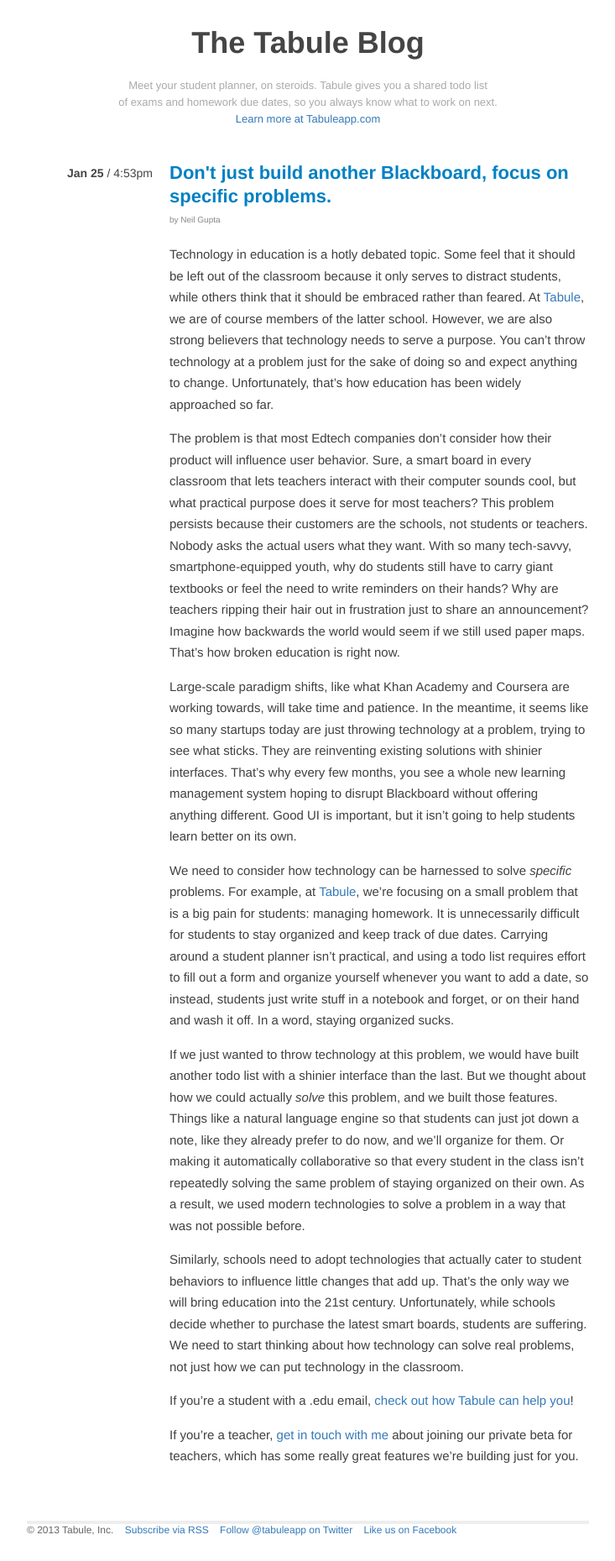
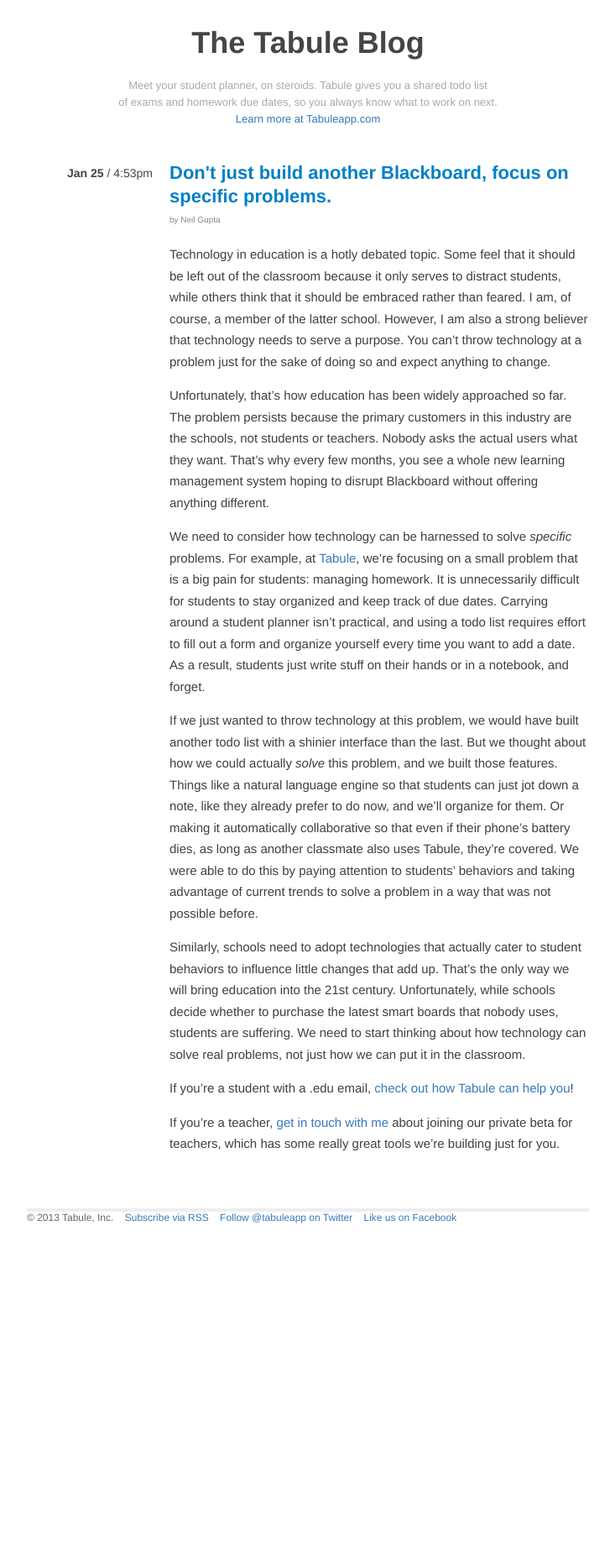
Before and after one commit to Tabule/TabuleBlog, a Jekyll site: the page built from _posts/2013-01-25-why-edtech-needs-focus.md, in a window 1280 px wide. Shown: the whole page at 84% size, without its empty margins (273-1006 px from the left). Built offline with Jekyll 4.4.1, drawn with Linux system fonts in a browser that asks for light colours; comment, search, counter and statistics services are not loaded; after the commit the page ends 1487 px from its top, so only the background shows below that.

Commit message:
cut parts of edtech needs focus post

```diff
--- a/_posts/2013-01-25-why-edtech-needs-focus.md
+++ b/_posts/2013-01-25-why-edtech-needs-focus.md
@@ -6,18 +6,16 @@
 time: 4:53pm
 ---
 
-Technology in education is a hotly debated topic. Some feel that it should be left out of the classroom because it only serves to distract students, while others think that it should be embraced rather than feared. At [Tabule](https://tabuleapp.com), we are of course members of the latter school. However, we are also strong believers that technology needs to serve a purpose. You can't throw technology at a problem just for the sake of doing so and expect anything to change. Unfortunately, that's how education has been widely approached so far.
+Technology in education is a hotly debated topic. Some feel that it should be left out of the classroom because it only serves to distract students, while others think that it should be embraced rather than feared. I am, of course, a member of the latter school. However, I am also a strong believer that technology needs to serve a purpose. You can't throw technology at a problem just for the sake of doing so and expect anything to change.
 
-The problem is that most Edtech companies don't consider how their product will influence user behavior. Sure, a smart board in every classroom that lets teachers interact with their computer sounds cool, but what practical purpose does it serve for most teachers? This problem persists because their customers are the schools, not students or teachers. Nobody asks the actual users what they want. With so many tech-savvy, smartphone-equipped youth, why do students still have to carry giant textbooks or feel the need to write reminders on their hands? Why are teachers ripping their hair out in frustration just to share an announcement? Imagine how backwards the world would seem if we still used paper maps. That's how broken education is right now.
+Unfortunately, that's how education has been widely approached so far. The problem persists because the primary customers in this industry are the schools, not students or teachers. Nobody asks the actual users what they want. That's why every few months, you see a whole new learning management system hoping to disrupt Blackboard without offering anything different.
 
-Large-scale paradigm shifts, like what Khan Academy and Coursera are working towards, will take time and patience. In the meantime, it seems like so many startups today are just throwing technology at a problem, trying to see what sticks. They are reinventing existing solutions with shinier interfaces. That's why every few months, you see a whole new learning management system hoping to disrupt Blackboard without offering anything different. Good UI is important, but it isn't going to help students learn better on its own.
+We need to consider how technology can be harnessed to solve *specific* problems. For example, at [Tabule](https://tabuleapp.com), we're focusing on a small problem that is a big pain for students: managing homework. It is unnecessarily difficult for students to stay organized and keep track of due dates. Carrying around a student planner isn't practical, and using a todo list requires effort to fill out a form and organize yourself every time you want to add a date. As a result, students just write stuff on their hands or in a notebook, and forget.
 
-We need to consider how technology can be harnessed to solve *specific* problems. For example, at [Tabule](https://tabuleapp.com), we're focusing on a small problem that is a big pain for students: managing homework. It is unnecessarily difficult for students to stay organized and keep track of due dates. Carrying around a student planner isn't practical, and using a todo list requires effort to fill out a form and organize yourself whenever you want to add a date, so instead, students just write stuff in a notebook and forget, or on their hand and wash it off. In a word, staying organized sucks.
+If we just wanted to throw technology at this problem, we would have built another todo list with a shinier interface than the last. But we thought about how we could actually *solve* this problem, and we built those features. Things like a natural language engine so that students can just jot down a note, like they already prefer to do now, and we'll organize for them. Or making it automatically collaborative so that even if their phone's battery dies, as long as another classmate also uses Tabule, they're covered. We were able to do this by paying attention to students' behaviors and taking advantage of current trends to solve a problem in a way that was not possible before.
 
-If we just wanted to throw technology at this problem, we would have built another todo list with a shinier interface than the last. But we thought about how we could actually *solve* this problem, and we built those features. Things like a natural language engine so that students can just jot down a note, like they already prefer to do now, and we'll organize for them. Or making it automatically collaborative so that every student in the class isn't repeatedly solving the same problem of staying organized on their own. As a result, we used modern technologies to solve a problem in a way that was not possible before.
-
-Similarly, schools need to adopt technologies that actually cater to student behaviors to influence little changes that add up. That's the only way we will bring education into the 21st century. Unfortunately, while schools decide whether to purchase the latest smart boards, students are suffering. We need to start thinking about how technology can solve real problems, not just how we can put technology in the classroom.
+Similarly, schools need to adopt technologies that actually cater to student behaviors to influence little changes that add up. That's the only way we will bring education into the 21st century. Unfortunately, while schools decide whether to purchase the latest smart boards that nobody uses, students are suffering. We need to start thinking about how technology can solve real problems, not just how we can put it in the classroom.
 
 If you're a student with a .edu email, [check out how Tabule can help you](https://tabuleapp.com)!
 
-If you're a teacher, [get in touch with me](mailto:neil@tabuleapp.com) about joining our private beta for teachers, which has some really great features we're building just for you.
+If you're a teacher, [get in touch with me](mailto:neil@tabuleapp.com) about joining our private beta for teachers, which has some really great tools we're building just for you.
```
